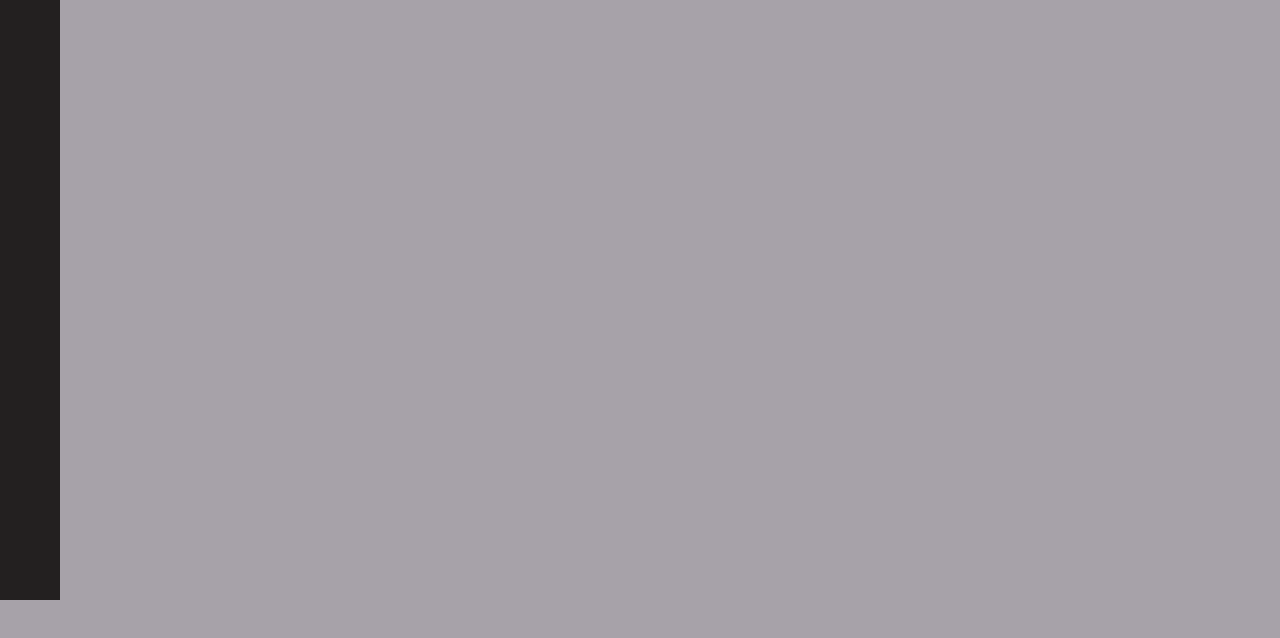
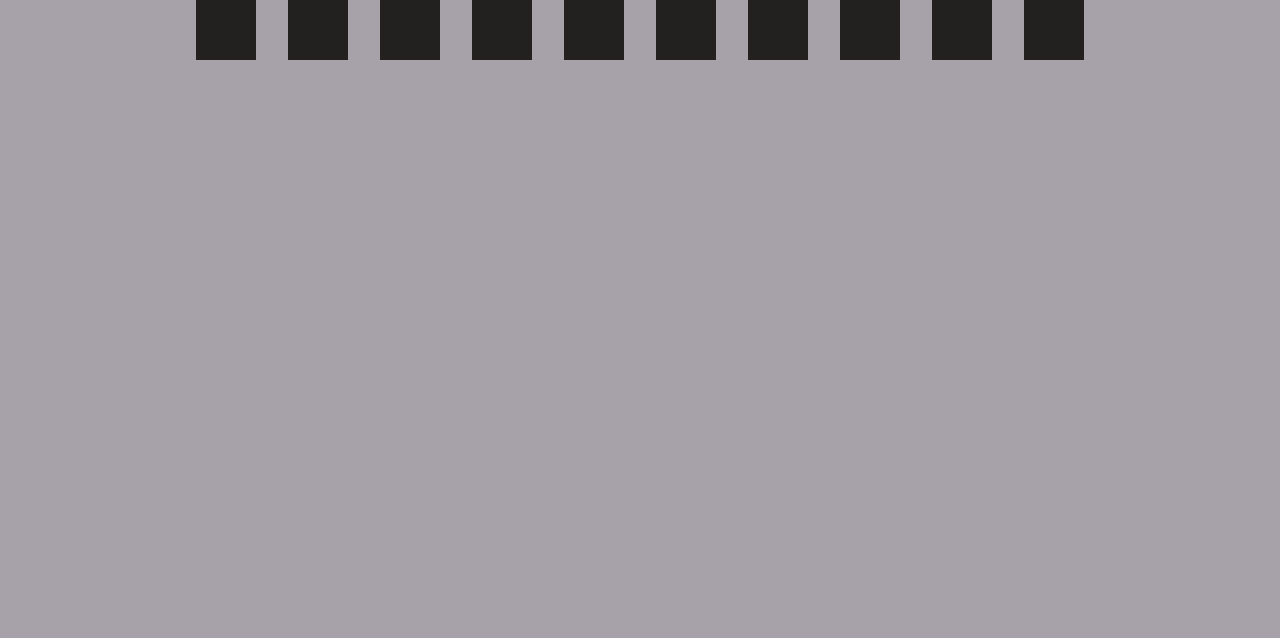
Before and after one commit to SutheeDev/FADE-SQ, a plain HTML site: page index.html in a window 1280 px wide. Drawn offline with Linux system fonts and the light colour scheme.

Commit message:
style row

```diff
--- a/style.scss
+++ b/style.scss
@@ -9,9 +9,15 @@ body {
     height: 100vh;
     overflow: hidden;
     background-color: #A7A2A9;
-    .square {
-            width: $square;
-            height: $square;
-            background-color: #232020;
+    .row {
+        display: flex;
+        justify-content: center;
+        gap: clamp(10px, 2.5vw, 60px);
+        flex-basis: 1;
+        .square {
+                width: $square;
+                height: $square;
+                background-color: #232020;
+        }
     }
 }
```
Also changed, not shown: style.css, 1 other file.
